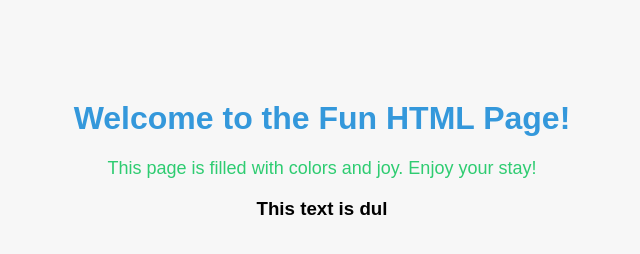
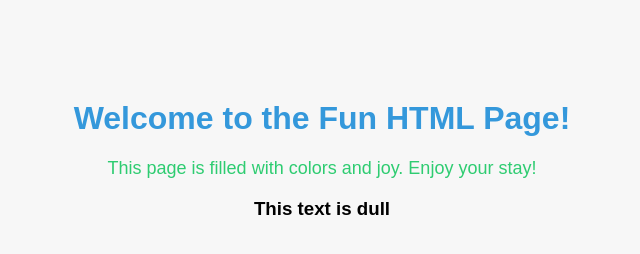
Before and after one commit to KristofferHmann/eksamen, a plain HTML site: page index.html in a window 1280 px wide. Shown: the full height of the page, 318-958 px from the left. Drawn offline with Linux system fonts and the light colour scheme.

Commit message:
fikset en stavefejl

```diff
--- a/index.html
+++ b/index.html
@@ -25,6 +25,6 @@
 <body>
     <h1>Welcome to the Fun HTML Page!</h1>
     <p>This page is filled with colors and joy. Enjoy your stay!</p>
-    <h3> This text is dul</h3>
+    <h3> This text is dull</h3>
 </body>
 </html>
```
